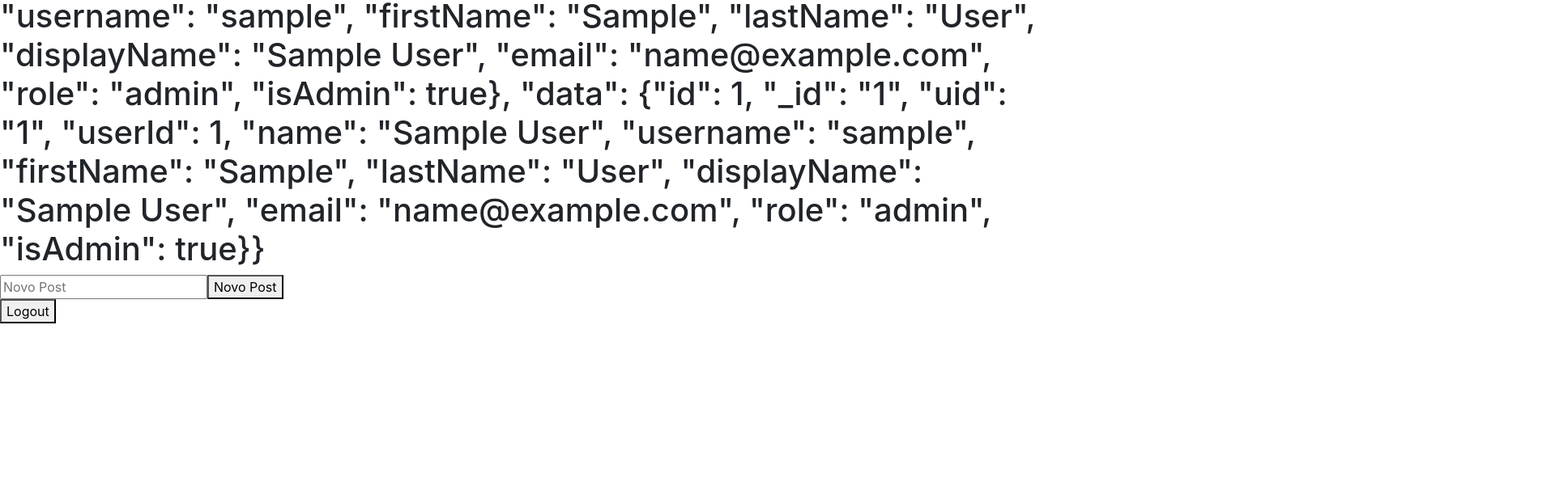
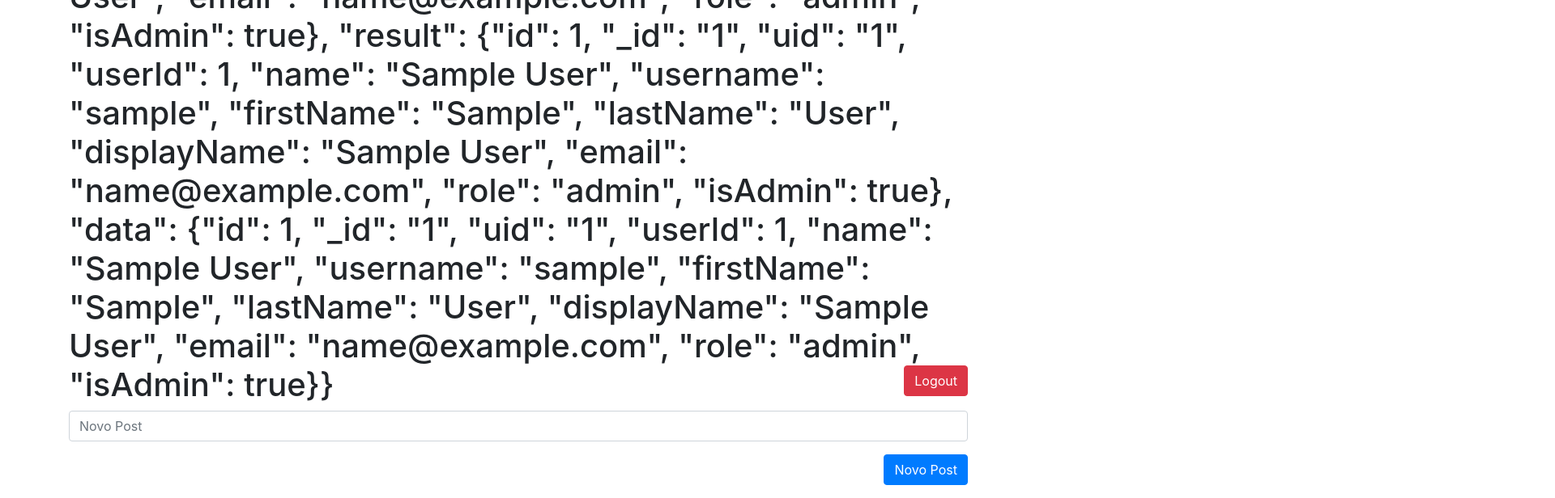
Before and after one commit to HenriqueFutema/RedeSocial-Frontend, a React (Create React App) app: page /feed in a window 1280 px wide. Shown: the part 580-1196 px from the top of the page at 81% size, 1920 px wide, since content can reach past the window. Before the commit the page ends 980 px from the top, so only its background shows below. Built offline with nearby package versions, Linux system fonts and the light colour scheme; no server answers; sample sign-in values are in the browser's storage.

Commit message:
Bootstrap no Feed

```diff
--- a/src/components/LoginComponent.js
+++ b/src/components/LoginComponent.js
@@ -27,7 +27,7 @@ export default class LoginForm extends Component {
     localStorage.setItem("user", name);
 
     console.log(sessionStorage.getItem("token"));
-    swal("Logado com Sucesso", "success");
+    swal("Logado com Sucesso", "Seja Bem Vindo", "success");
 
     this.props.onRedirectFeed();
   };
--- a/src/pages/Feed.js
+++ b/src/pages/Feed.js
@@ -56,27 +56,34 @@ export default class Feed extends Component {
 
   render() {
     return (
-      <div>
-        {this.state.name === "" || this.state.name === undefined ? (
-          <div>
-            <h1>Erro efetue o login</h1>
-            <button onClick={this.onRedirectLogin}>SignIn</button>
-          </div>
-        ) : (
-          <div>
-            <h1>Olá {this.state.name}</h1>
+      <div className="container mt-4">
+        <div className="row">
+          <div className="col col-lg-12">
+            <h1>
+              Olá {this.state.name}
+              <button
+                onClick={this.onLogout}
+                className="btn btn-danger float-right"
+              >
+                Logout
+              </button>
+            </h1>
             <form onSubmit={this.newPost}>
               <input
                 value={this.state.content}
                 onChange={this.handleInputChange}
                 placeholder="Novo Post"
+                className="form-control col-lg-12"
               />
-              <button type="submit">Novo Post</button>
+              <button
+                type="submit"
+                className="btn btn-primary float-right my-3"
+              >
+                Novo Post
+              </button>
             </form>
-
-            <button onClick={this.onLogout}>Logout</button>
           </div>
-        )}
+        </div>
       </div>
     );
   }
```
